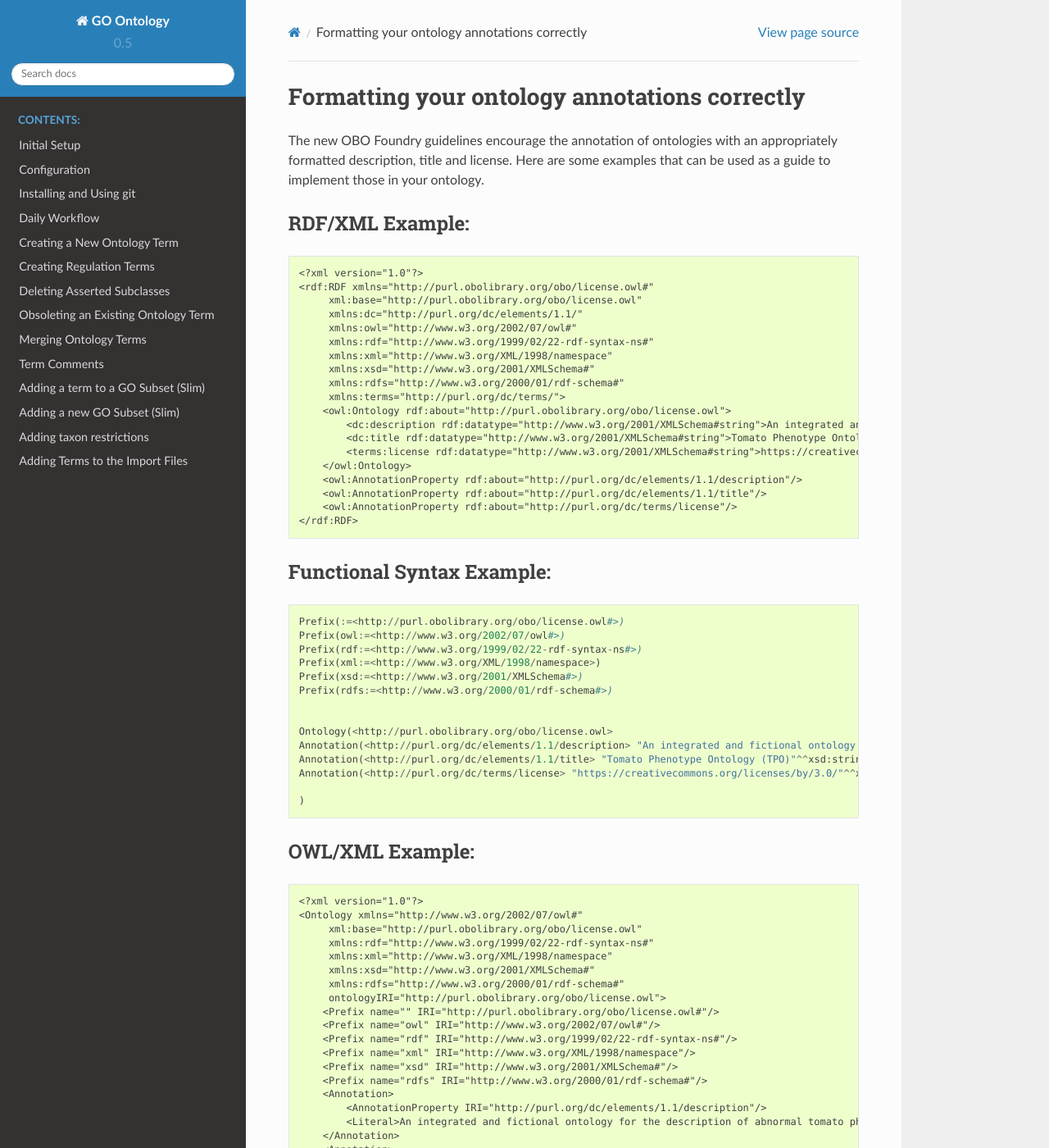
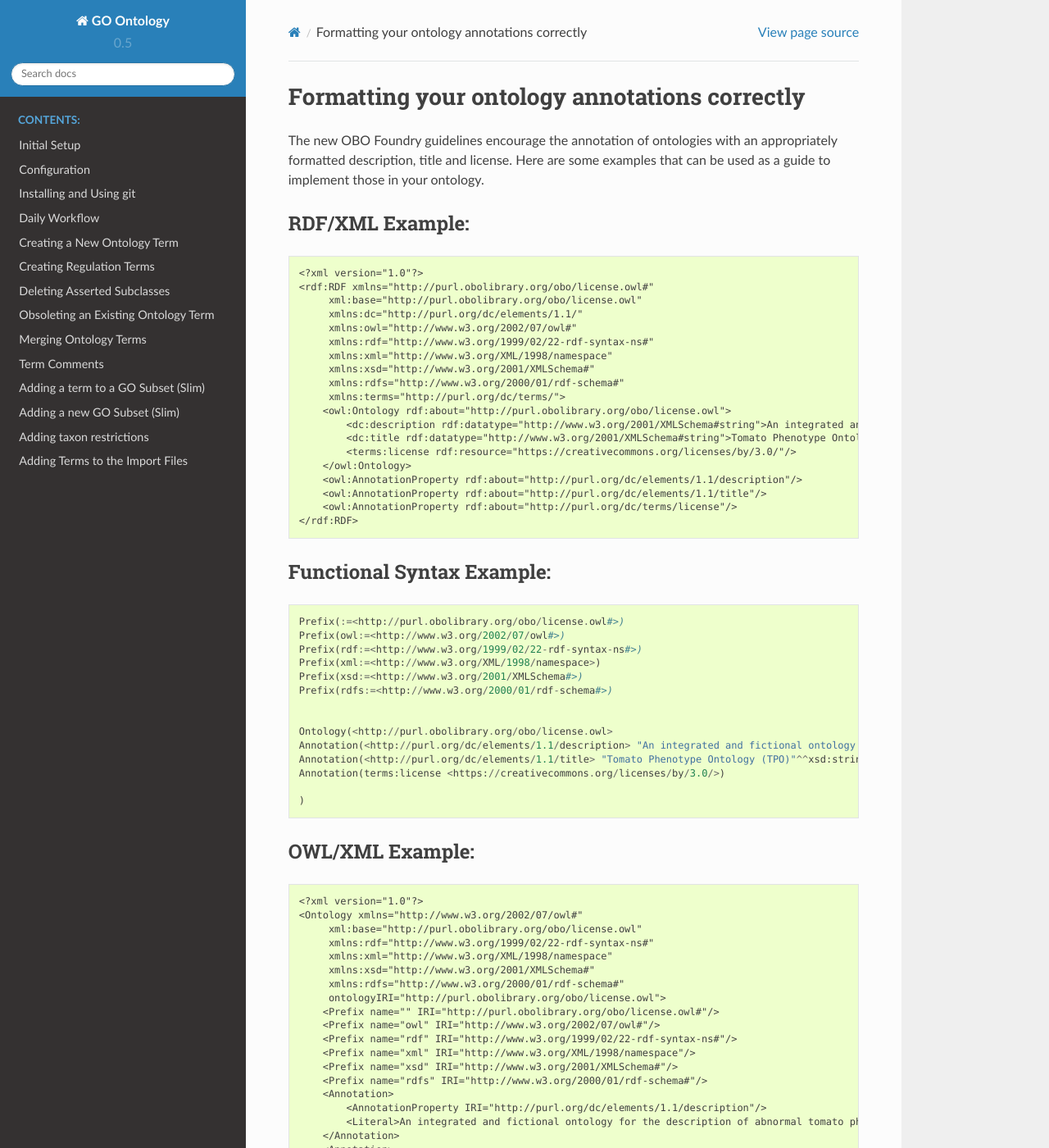
Before and after one commit to INCATools/ontology-development-kit, a Sphinx documentation site: the page built from docs/License.md, in a window 1280 px wide and 1400 px high. Shown: the whole window at 82% size. Built offline with Sphinx 7.4.7 and the Read the Docs theme 2.0.0, drawn with Linux system fonts in a browser that asks for light colours; some of the changed text lies outside the part shown.

Commit message:
Update License.md

````diff
--- a/docs/License.md
+++ b/docs/License.md
@@ -18,7 +18,7 @@
     <owl:Ontology rdf:about="http://purl.obolibrary.org/obo/license.owl">
         <dc:description rdf:datatype="http://www.w3.org/2001/XMLSchema#string">An integrated and fictional ontology for the description of abnormal tomato phenotypes.</dc:description>
         <dc:title rdf:datatype="http://www.w3.org/2001/XMLSchema#string">Tomato Phenotype Ontology (TPO)</dc:title>
-        <terms:license rdf:datatype="http://www.w3.org/2001/XMLSchema#string">https://creativecommons.org/licenses/by/3.0/</terms:license>
+        <terms:license rdf:resource="https://creativecommons.org/licenses/by/3.0/"/>
     </owl:Ontology>
     <owl:AnnotationProperty rdf:about="http://purl.org/dc/elements/1.1/description"/>
     <owl:AnnotationProperty rdf:about="http://purl.org/dc/elements/1.1/title"/>
@@ -71,8 +71,8 @@
         <Literal>Tomato Phenotype Ontology (TPO)</Literal>
     </Annotation>
     <Annotation>
-        <AnnotationProperty IRI="http://purl.org/dc/terms/license"/>
-        <Literal>https://creativecommons.org/licenses/by/3.0/</Literal>
+        <AnnotationProperty abbreviatedIRI="terms:license"/>
+        <IRI>https://creativecommons.org/licenses/by/3.0/</IRI>
     </Annotation>
     <Declaration>
         <AnnotationProperty IRI="http://purl.org/dc/elements/1.1/title"/>
@@ -93,5 +93,5 @@
 ontology: license
 property_value: http://purl.org/dc/elements/1.1/description "An integrated and fictional ontology for the description of abnormal tomato phenotypes." xsd:string
 property_value: http://purl.org/dc/elements/1.1/title "Tomato Phenotype Ontology (TPO)" xsd:string
-property_value: http://purl.org/dc/terms/license https://creativecommons.org/licenses/by/3.0/ xsd:string
+property_value: http://purl.org/dc/terms/license https://creativecommons.org/licenses/by/3.0/
 ```
````
Also changed, not shown: other parts of docs/License.md (+1 -1 lines).
